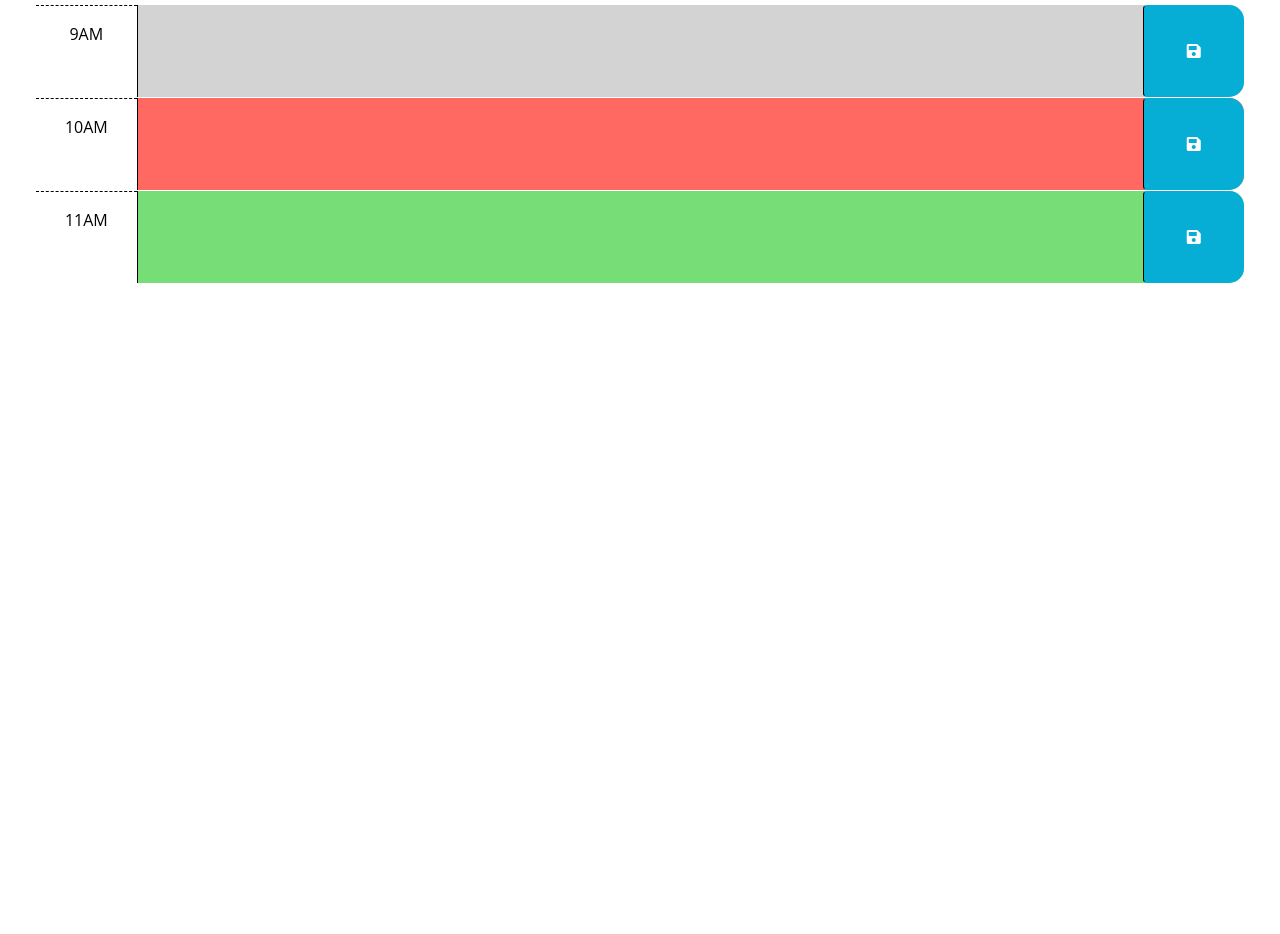
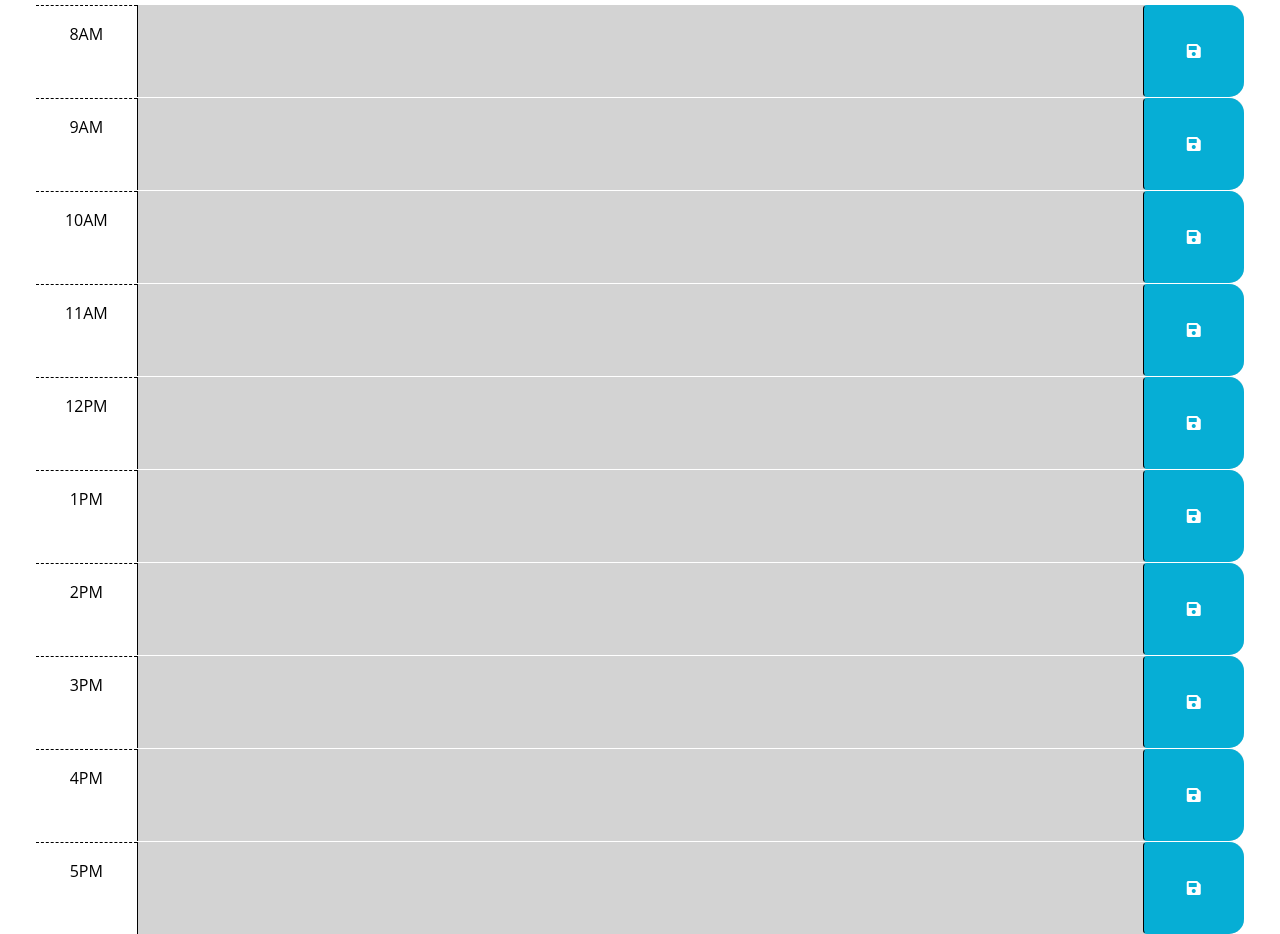
Before and after one commit to robobrownie13/module_5_third_party_apis_work_scheduler, a plain HTML site: page Develop/index.html in a window 1280 px wide. Shown: the part 293-1227 px from the top of the page. Before the commit the page ends 800 px from the top, so only its background shows below. Drawn offline with nearby package versions, Linux system fonts and the light colour scheme.

Commit message:
Adjusted variables for timeChanges function

```diff
--- a/Develop/index.html
+++ b/Develop/index.html
@@ -31,18 +31,16 @@
       <p id="currentDay" class="lead"></p>
     </header>
     <div class="container-fluid px-5">
-      <!-- Use class for "past", "present", and "future" to apply styles to the
-        time-block divs accordingly. The javascript will need to do this by
-        adding/removing these classes on each div by comparing the hour in the
-        id to the current hour. The html provided below is meant to be an example
-        demonstrating how the css provided can be leveraged to create the
-        desired layout and colors. The html below should be removed or updated
-        in the finished product. Remember to delete this comment once the
-        code is implemented.
-        -->
 
-      <!-- Example of a past time block. The "past" class adds a gray background color. -->
-      <div id="hour-9" class="row time-block past">
+      <div id="hour-8" class="row time-block">
+        <div class="col-2 col-md-1 hour text-center py-3">8AM</div>
+        <textarea class="col-8 col-md-10 description" rows="3"> </textarea>
+        <button class="btn saveBtn col-2 col-md-1" aria-label="save">
+          <i class="fas fa-save" aria-hidden="true"></i>
+        </button>
+      </div>
+
+      <div id="hour-9" class="row time-block">
         <div class="col-2 col-md-1 hour text-center py-3">9AM</div>
         <textarea class="col-8 col-md-10 description" rows="3"> </textarea>
         <button class="btn saveBtn col-2 col-md-1" aria-label="save">
@@ -50,8 +48,8 @@
         </button>
       </div>
 
-      <!-- Example of a present time block. The "present" class adds a red background color. -->
-      <div id="hour-10" class="row time-block present">
+
+      <div id="hour-10" class="row time-block">
         <div class="col-2 col-md-1 hour text-center py-3">10AM</div>
         <textarea class="col-8 col-md-10 description" rows="3"> </textarea>
         <button class="btn saveBtn col-2 col-md-1" aria-label="save">
@@ -59,14 +57,62 @@
         </button>
       </div>
 
-      <!-- Example of a future time block. The "future" class adds a green background color. -->
-      <div id="hour-11" class="row time-block future">
+      <div id="hour-11" class="row time-block">
         <div class="col-2 col-md-1 hour text-center py-3">11AM</div>
         <textarea class="col-8 col-md-10 description" rows="3"> </textarea>
         <button class="btn saveBtn col-2 col-md-1" aria-label="save">
           <i class="fas fa-save" aria-hidden="true"></i>
         </button>
       </div>
+
+      <div id="hour-12" class="row time-block">
+        <div class="col-2 col-md-1 hour text-center py-3">12PM</div>
+        <textarea class="col-8 col-md-10 description" rows="3"> </textarea>
+        <button class="btn saveBtn col-2 col-md-1" aria-label="save">
+          <i class="fas fa-save" aria-hidden="true"></i>
+        </button>
+      </div>
+
+      <div id="hour-13" class="row time-block">
+        <div class="col-2 col-md-1 hour text-center py-3">1PM</div>
+        <textarea class="col-8 col-md-10 description" rows="3"> </textarea>
+        <button class="btn saveBtn col-2 col-md-1" aria-label="save">
+          <i class="fas fa-save" aria-hidden="true"></i>
+        </button>
+      </div>
+
+      <div id="hour-14" class="row time-block">
+        <div class="col-2 col-md-1 hour text-center py-3">2PM</div>
+        <textarea class="col-8 col-md-10 description" rows="3"> </textarea>
+        <button class="btn saveBtn col-2 col-md-1" aria-label="save">
+          <i class="fas fa-save" aria-hidden="true"></i>
+        </button>
+      </div>
+
+      <div id="hour-15" class="row time-block">
+        <div class="col-2 col-md-1 hour text-center py-3">3PM</div>
+        <textarea class="col-8 col-md-10 description" rows="3"> </textarea>
+        <button class="btn saveBtn col-2 col-md-1" aria-label="save">
+          <i class="fas fa-save" aria-hidden="true"></i>
+        </button>
+      </div>
+
+      <div id="hour-16" class="row time-block">
+        <div class="col-2 col-md-1 hour text-center py-3">4PM</div>
+        <textarea class="col-8 col-md-10 description" rows="3"> </textarea>
+        <button class="btn saveBtn col-2 col-md-1" aria-label="save">
+          <i class="fas fa-save" aria-hidden="true"></i>
+        </button>
+      </div>
+
+      <div id="hour-17" class="row time-block">
+        <div class="col-2 col-md-1 hour text-center py-3">5PM</div>
+        <textarea class="col-8 col-md-10 description" rows="3"> </textarea>
+        <button class="btn saveBtn col-2 col-md-1" aria-label="save">
+          <i class="fas fa-save" aria-hidden="true"></i>
+        </button>
+      </div>
+
     </div>
 
     <script src="https://cdnjs.cloudflare.com/ajax/libs/jquery/3.2.1/jquery.min.js"></script>
--- a/Develop/script.js
+++ b/Develop/script.js
@@ -1,60 +1,58 @@
 // Wrap all code that interacts with the DOM in a call to jQuery to ensure that
 // the code isn't run until the browser has finished rendering all the elements
 // in the html.
+
+
+$(function() {
 var timeBlock = $(".time-block");
 var currentDay = $("#currentDay");
 var saveButton = $(".saveBtn");
 var dayFormat = dayjs().format('dddd, MMM DD, YYYY');
-var currentHour = dayjs().hour();
-var agenda = $("textarea");
-
-
-
-
-
-
-$(function() {
-
+var currentHour = dayjs().format('h');
+var current24Hour = dayjs().format('H');
 
   saveButton.on('click', function(){
-    var agenda = $(this).siblings('textarea').val();
+    var agenda = $(this).siblings('.description').val();
     var hourBlock = $(this).find(".hour").text();//$(this).parent().attr('id')
-
     localStorage.setItem(agenda, hourBlock);
   });
 
 
 /* function assign class to past(grey) present(orange) future(green) using if else */
 function timeChanges () {
-
+  console.log(timeBlock);
   for(i = 0; i < timeBlock.length; i++){
-    if(hourBlock < currentHour) {
-      //past(grey)
-    }
-    else if(hourBlock === currentHour) {
-      //present(orange)
-    }
-    else {
-      //future(green)
-    }
-  }
+    var hourBlock = parseInt(timeBlock.attr('id').substring(5));
+    timeBlock.toggleClass("past", hourBlock < current24Hour)
+    timeBlock.toggleClass("present",hourBlock === current24Hour)
+    timeBlock.toggleClass("future",hourBlock > current24Hour);
+    // if(hourBlock < currentHour) {
+    //   //past(grey)
+    // }
+    // else if(hourBlock === currentHour) {
+    //   //present(orange)
+    // }
+    // else {
+    //   //future(green)
+    // }
+  };
 }
+timeChanges();
 
 function displayTime() {
   currentDay.text(dayFormat);
 }
+$("#hour-8 .description").val(localStorage.getItem("hour-8"));
+$("#hour-9 .description").val(localStorage.getItem("hour-9"));
+$("#hour-10 .description").val(localStorage.getItem("hour-10"));
+$("#hour-11 .description").val(localStorage.getItem("hour-11"));
+$("#hour-12 .description").val(localStorage.getItem("hour-12"));
+$("#hour-13 .description").val(localStorage.getItem("hour-13"));
+$("#hour-14 .description").val(localStorage.getItem("hour-14"));
+$("#hour-15 .description").val(localStorage.getItem("hour-15"));
+$("#hour-16 .description").val(localStorage.getItem("hour-16"));
+$("#hour-17 .description").val(localStorage.getItem("hour-17"));
+
 displayTime();
 
 });
-
-  //
-  // TODO: Add code to apply the past, present, or future class to each time
-  // block by comparing the id to the current hour. HINTS: How can the id
-  // attribute of each time-block be used to conditionally add or remove the
-  // past, present, and future classes? How can Day.js be used to get the
-  // current hour in 24-hour time?
-  //
-  // TODO: Add code to get any user input that was saved in localStorage and set
-  // the values of the corresponding textarea elements. HINT: How can the id
-  // attribute of each time-block be used to do this?
-  //
```
